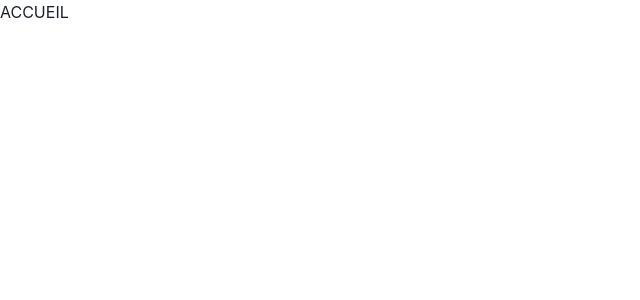
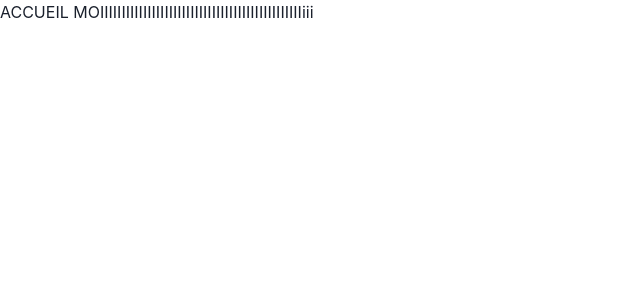
Before and after one commit to Mahen-4/projet_nextjs_alain_terieur, a Next.js app: page / in a window 1280 px wide. Shown: the top 300 px of the page, without its empty margins (0-640 px from the left). Built offline with nearby package versions, Linux system fonts and the light colour scheme.

Commit message:
First commit branch

```diff
--- a/src/components/pageAccueil/index.tsx
+++ b/src/components/pageAccueil/index.tsx
@@ -2,7 +2,7 @@
 
 const PageAccueil = () => {
     return(
-        <h1>ACCUEIL</h1>
+        <h1>ACCUEIL MOIIIIIIIIIIIIIIIIIIIIIIIIIIIIIIIIIIIIIIIIIIIIIIIiii</h1>
     )
 }
 
```
